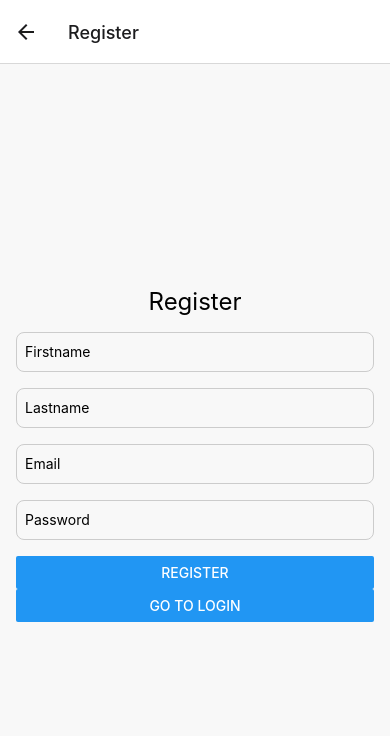
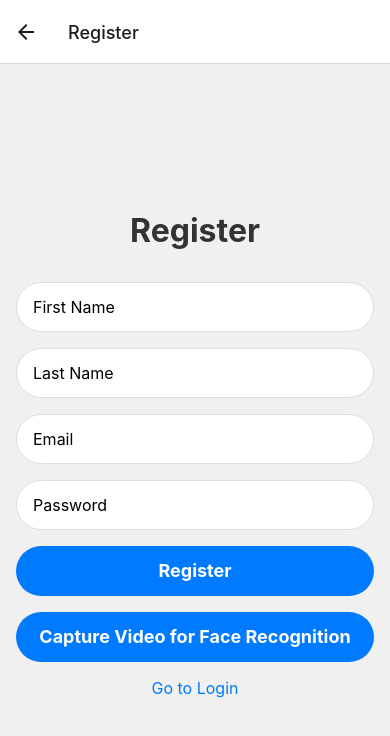
Before and after one commit to GregorPolegeg/RegistriranaVozilaPoMesecih, a React Native app in the folder frontend/: screen /Register in a window 390 px wide. Shown: the top 736 px of the page. Built offline with nearby package versions, Linux system fonts and the light colour scheme.

Commit message:
Frontend changes and image/video implementation for login and register

```diff
--- a/frontend/App.tsx
+++ b/frontend/App.tsx
@@ -6,7 +6,7 @@ import { RootStackParamList } from './types';
 import { AuthProvider, useAuth } from './AuthContext';
 import LoginScreen from './screens/LoginScreen';
 import RegisterScreen from './screens/RegisterScreen';
-import FaceScanScreen from './screens/FaceScanScreen';
+
 
 const Stack = createStackNavigator<RootStackParamList>();
 
@@ -17,7 +17,6 @@ const AppNavigator = () => {
       <Stack.Screen name="Home" component={HomeScreen} />
       <Stack.Screen name="Login" component={LoginScreen} />
       <Stack.Screen name="Register" component={RegisterScreen} />
-      <Stack.Screen name="FaceScan" component={FaceScanScreen} />
     </Stack.Navigator>
   );
 };
--- a/frontend/package.json
+++ b/frontend/package.json
@@ -16,6 +16,7 @@
     "axios": "^1.7.2",
     "expo": "~51.0.8",
     "expo-camera": "~15.0.10",
+    "expo-image-picker": "^15.0.5",
     "expo-location": "~17.0.1",
     "expo-status-bar": "~1.12.1",
     "js-cookie": "^3.0.5",
--- a/frontend/screens/FaceScanScreen.tsx
+++ /dev/null
@@ -1,157 +0,0 @@
-import React, { useState, useRef, useEffect } from 'react';
-import { View, Button, StyleSheet, Alert, Text, TouchableOpacity } from 'react-native';
-import { CameraView, useCameraPermissions } from 'expo-camera';
-import * as Location from 'expo-location';
-import axios from 'axios';
-import config from '../config';
-
-const FaceScanScreen: React.FC = () => {
-  const [permission, requestPermission] = useCameraPermissions();
-  const cameraRef = useRef<CameraView>(null);
-  const [recording, setRecording] = useState<boolean>(false);
-  const [videoPath, setVideoPath] = useState<string>('');
-  const [recordedDuration, setRecordedDuration] = useState<number>(0);
-  const [startTime, setStartTime] = useState<number | null>(null);
-  const [location, setLocation] = useState<Location.LocationObjectCoords | null>(null);
-
-  useEffect(() => {
-    (async () => {
-      const { status } = await Location.requestForegroundPermissionsAsync();
-      if (status !== 'granted') {
-        Alert.alert('Permission to access location was denied');
-        return;
-      }
-      const location = await Location.getCurrentPositionAsync({});
-      setLocation(location.coords);
-    })();
-  }, []);
-
-  if (!permission) {
-    return <View />;
-  }
-
-  if (!permission.granted) {
-    return (
-      <View style={styles.container}>
-        <Text>We need your permission to show the camera</Text>
-        <Button onPress={requestPermission} title="Grant Permission" />
-      </View>
-    );
-  }
-
-  const handleRecord = async () => {
-    if (cameraRef.current && !recording) {
-      setRecording(true);
-      setStartTime(Date.now());
-      setRecordedDuration(0);
-      try {
-        const video = await cameraRef.current.recordAsync({
-          maxDuration: 10, // Record for 10 seconds
-        });
-
-        if(!video){
-            console.error('no video');
-            return;
-        }
-
-        setVideoPath(video.uri);
-      } catch (error) {
-        console.error('Recording error: ', error);
-      } finally {
-        setRecording(false);
-      }
-    }
-  };
-
-  const handleStopRecord = () => {
-    if (cameraRef.current && recording) {
-      cameraRef.current.stopRecording();
-      if (startTime) {
-        const duration = Date.now() - startTime;
-        setRecordedDuration(duration);
-      }
-    }
-  };
-
-  const handleUpload = async () => {
-    if (videoPath && recordedDuration >= 10000) {
-      const uploadUrl = `${config.apiBaseUrl}/users/login`; // Update with your endpoint
-      const fileName = videoPath.split('/').pop();
-
-      try {
-        if (!fileName) {
-          Alert.alert('Error', 'File name does not exist');
-          return;
-        }
-        const formData = new FormData();
-        formData.append('file', {
-          uri: videoPath,
-          name: fileName,
-          type: 'video/mp4',
-        } as any);
-        if (location) {
-          formData.append('latitude', location.latitude.toString());
-          formData.append('longitude', location.longitude.toString());
-        }
-
-        const response = await axios.post(uploadUrl, formData, {
-          headers: { 'Content-Type': 'multipart/form-data' },
-        });
-
-        if (response.status === 200) {
-          Alert.alert('Success', 'Video uploaded successfully!');
-        } else {
-          Alert.alert('Error', 'Failed to upload video');
-        }
-      } catch (error) {
-        console.error('Upload error: ', error);
-        Alert.alert('Error', 'Failed to upload video');
-      }
-    } else {
-      Alert.alert('Error', 'No video to upload or video duration is too short');
-    }
-  };
-
-  return (
-    <View style={styles.container}>
-      <CameraView
-        ref={cameraRef}
-        style={styles.camera}
-        facing="front"
-        onMountError={({ message }) => console.error('Camera mount error:', message)}
-      >
-        <View style={styles.buttonContainer}>
-          {!recording ? (
-            <Button title="Record" onPress={handleRecord} />
-          ) : (
-            <Button title="Stop" onPress={handleStopRecord} />
-          )}
-          <Button title="Upload" onPress={handleUpload} disabled={!videoPath || recordedDuration < 10000} />
-        </View>
-      </CameraView>
-    </View>
-  );
-};
-
-const styles = StyleSheet.create({
-  container: {
-    flex: 1,
-    justifyContent: 'center',
-    alignItems: 'center',
-  },
-  camera: {
-    flex: 1,
-    width: '100%',
-    justifyContent: 'flex-end',
-    alignItems: 'center',
-  },
-  buttonContainer: {
-    flexDirection: 'row',
-    justifyContent: 'space-around',
-    alignItems: 'center',
-    padding: 20,
-    width: '100%',
-  },
-});
-
-export default FaceScanScreen;
--- a/frontend/screens/LoginScreen.tsx
+++ b/frontend/screens/LoginScreen.tsx
@@ -1,5 +1,6 @@
 import React, { useState } from 'react';
-import { View, Text, TextInput, Button, StyleSheet, TouchableOpacity } from 'react-native';
+import { View, Text, TextInput, TouchableOpacity, StyleSheet } from 'react-native';
+import * as ImagePicker from 'expo-image-picker';
 import axios from 'axios';
 import { NavigationProp, ParamListBase } from '@react-navigation/native';
 import { useAuth } from '../AuthContext';
@@ -35,6 +36,38 @@ const LoginScreen: React.FC<Props> = ({ navigation }) => {
     }
   };
 
+  const handleFaceIdLogin = async () => {
+    const { status } = await ImagePicker.requestCameraPermissionsAsync();
+    if (status !== 'granted') {
+      setError('Camera permission is required for FaceID login');
+      return;
+    }
+
+    const result = await ImagePicker.launchCameraAsync({
+      mediaTypes: ImagePicker.MediaTypeOptions.Images,
+      base64: true,
+    });
+
+    if (!result.canceled && (result as any).base64) {
+      try {
+        const response = await axios.post(`${config.apiBaseUrl}/users/faceid-login`, {
+          image: (result as any).base64,
+        });
+
+        if (response.status === 200) {
+          const { _id } = response.data;
+          await login(_id);
+          navigation.navigate('Home');
+        } else {
+          throw new Error('FaceID login failed');
+        }
+      } catch (err) {
+        setError('FaceID login failed');
+        console.error('FaceID login error', err);
+      }
+    }
+  };
+
   return (
     <View style={styles.container}>
       <Text style={styles.title}>Login</Text>
@@ -52,9 +85,14 @@ const LoginScreen: React.FC<Props> = ({ navigation }) => {
         onChangeText={setPassword}
         secureTextEntry
       />
-      <Button title="Login" onPress={handleLogin} />
-      <TouchableOpacity onPress={() => navigation.navigate('Register')}>
-        <Text style={styles.registerText}>Don't have an account? Register here</Text>
+      <TouchableOpacity style={styles.button} onPress={handleLogin}>
+        <Text style={styles.buttonText}>Login</Text>
+      </TouchableOpacity>
+      <TouchableOpacity style={styles.link} onPress={() => navigation.navigate('Register')}>
+        <Text style={styles.linkText}>Don't have an account? Register here</Text>
+      </TouchableOpacity>
+      <TouchableOpacity style={styles.faceIdButton} onPress={handleFaceIdLogin}>
+        <Text style={styles.faceIdText}>Login with FaceID</Text>
       </TouchableOpacity>
     </View>
   );
@@ -63,14 +101,16 @@ const LoginScreen: React.FC<Props> = ({ navigation }) => {
 const styles = StyleSheet.create({
   container: {
     flex: 1,
+    padding: 16,
     justifyContent: 'center',
-    padding: 16,
-    backgroundColor: '#f8f8f8',
+    backgroundColor: '#f0f0f0',
   },
   title: {
-    fontSize: 24,
-    marginBottom: 16,
+    fontSize: 32,
+    fontWeight: 'bold',
+    color: '#333',
     textAlign: 'center',
+    marginBottom: 32,
   },
   error: {
     color: 'red',
@@ -78,17 +118,48 @@ const styles = StyleSheet.create({
     textAlign: 'center',
   },
   input: {
-    height: 40,
-    borderColor: '#ccc',
+    height: 50,
+    backgroundColor: '#fff',
+    borderRadius: 25,
+    paddingHorizontal: 16,
+    marginBottom: 16,
+    fontSize: 16,
     borderWidth: 1,
-    borderRadius: 8,
-    padding: 8,
+    borderColor: '#ddd',
+  },
+  button: {
+    height: 50,
+    backgroundColor: '#007BFF',
+    borderRadius: 25,
+    justifyContent: 'center',
+    alignItems: 'center',
     marginBottom: 16,
   },
-  registerText: {
-    marginTop: 16,
-    color: '#0000ff',
-    textAlign: 'center',
+  buttonText: {
+    color: '#fff',
+    fontSize: 18,
+    fontWeight: 'bold',
+  },
+  link: {
+    alignItems: 'center',
+    marginBottom: 16,
+  },
+  linkText: {
+    color: '#007BFF',
+    fontSize: 16,
+  },
+  faceIdButton: {
+    height: 50,
+    backgroundColor: '#28A745',
+    borderRadius: 25,
+    justifyContent: 'center',
+    alignItems: 'center',
+    marginBottom: 16,
+  },
+  faceIdText: {
+    color: '#fff',
+    fontSize: 18,
+    fontWeight: 'bold',
   },
 });
 
--- a/frontend/screens/RegisterScreen.tsx
+++ b/frontend/screens/RegisterScreen.tsx
@@ -1,5 +1,6 @@
 import React, { useState } from 'react';
-import { View, Text, TextInput, Button, StyleSheet } from 'react-native';
+import { View, Text, TextInput, TouchableOpacity, StyleSheet, ImageURISource } from 'react-native';
+import * as ImagePicker from 'expo-image-picker';
 import axios from 'axios';
 import { NavigationProp, ParamListBase } from '@react-navigation/native';
 import config from '../config';
@@ -39,6 +40,47 @@ const RegisterScreen: React.FC<Props> = ({ navigation }) => {
     }
   };
 
+  const handleVideoCapture = async () => {
+    const { status } = await ImagePicker.requestCameraPermissionsAsync();
+    if (status !== 'granted') {
+      setError('Camera permission is required for video capture');
+      return;
+    }
+
+    const result = await ImagePicker.launchCameraAsync({
+      mediaTypes: ImagePicker.MediaTypeOptions.Videos,
+      quality: 0.7,
+      videoMaxDuration: 30,
+    });
+
+    if (!result.canceled) {
+      const { uri } = result as any // Explicitly type cast the result
+      const formData = new FormData();
+      formData.append('video', {
+        uri,
+        type: 'video/mp4',
+        name: 'video.mp4',
+      } as any);
+
+      try {
+        const response = await axios.post(`${config.apiBaseUrl}/users/video-upload`, formData, {
+          headers: {
+            'Content-Type': 'multipart/form-data',
+          },
+        });
+
+        if (response.status === 200) {
+          setSuccess('Video uploaded successfully. Proceed with registration.');
+        } else {
+          throw new Error('Video upload failed');
+        }
+      } catch (err) {
+        setError('Video upload failed');
+        console.error('Video upload error', err);
+      }
+    }
+  };
+
   return (
     <View style={styles.container}>
       <Text style={styles.title}>Register</Text>
@@ -46,13 +88,13 @@ const RegisterScreen: React.FC<Props> = ({ navigation }) => {
       {success ? <Text style={styles.success}>{success}</Text> : null}
       <TextInput
         style={styles.input}
-        placeholder="Firstname"
+        placeholder="First Name"
         value={firstName}
         onChangeText={setFirstname}
       />
       <TextInput
         style={styles.input}
-        placeholder="Lastname"
+        placeholder="Last Name"
         value={lastName}
         onChangeText={setLastName}
       />
@@ -69,8 +111,15 @@ const RegisterScreen: React.FC<Props> = ({ navigation }) => {
         onChangeText={setPassword}
         secureTextEntry
       />
-      <Button title="Register" onPress={handleRegister} />
-      <Button title="Go to Login" onPress={() => navigation.navigate('Login')} />
+      <TouchableOpacity style={styles.button} onPress={handleRegister}>
+        <Text style={styles.buttonText}>Register</Text>
+      </TouchableOpacity>
+      <TouchableOpacity style={styles.button} onPress={handleVideoCapture}>
+        <Text style={styles.buttonText}>Capture Video for Face Recognition</Text>
+      </TouchableOpacity>
+      <TouchableOpacity style={styles.link} onPress={() => navigation.navigate('Login')}>
+        <Text style={styles.linkText}>Go to Login</Text>
+      </TouchableOpacity>
     </View>
   );
 };
@@ -78,14 +127,16 @@ const RegisterScreen: React.FC<Props> = ({ navigation }) => {
 const styles = StyleSheet.create({
   container: {
     flex: 1,
+    padding: 16,
     justifyContent: 'center',
-    padding: 16,
-    backgroundColor: '#f8f8f8',
+    backgroundColor: '#f0f0f0',
   },
   title: {
-    fontSize: 24,
-    marginBottom: 16,
+    fontSize: 32,
+    fontWeight: 'bold',
+    color: '#333',
     textAlign: 'center',
+    marginBottom: 32,
   },
   error: {
     color: 'red',
@@ -98,12 +149,34 @@ const styles = StyleSheet.create({
     textAlign: 'center',
   },
   input: {
-    height: 40,
-    borderColor: '#ccc',
+    height: 50,
+    backgroundColor: '#fff',
+    borderRadius: 25,
+    paddingHorizontal: 16,
+    marginBottom: 16,
+    fontSize: 16,
     borderWidth: 1,
-    borderRadius: 8,
-    padding: 8,
+    borderColor: '#ddd',
+  },
+  button: {
+    height: 50,
+    backgroundColor: '#007BFF',
+    borderRadius: 25,
+    justifyContent: 'center',
+    alignItems: 'center',
     marginBottom: 16,
+  },
+  buttonText: {
+    color: '#fff',
+    fontSize: 18,
+    fontWeight: 'bold',
+  },
+  link: {
+    alignItems: 'center',
+  },
+  linkText: {
+    color: '#007BFF',
+    fontSize: 16,
   },
 });
 
```
Also changed, not shown: 1 other file (tests, documents, lock files or other folders).
